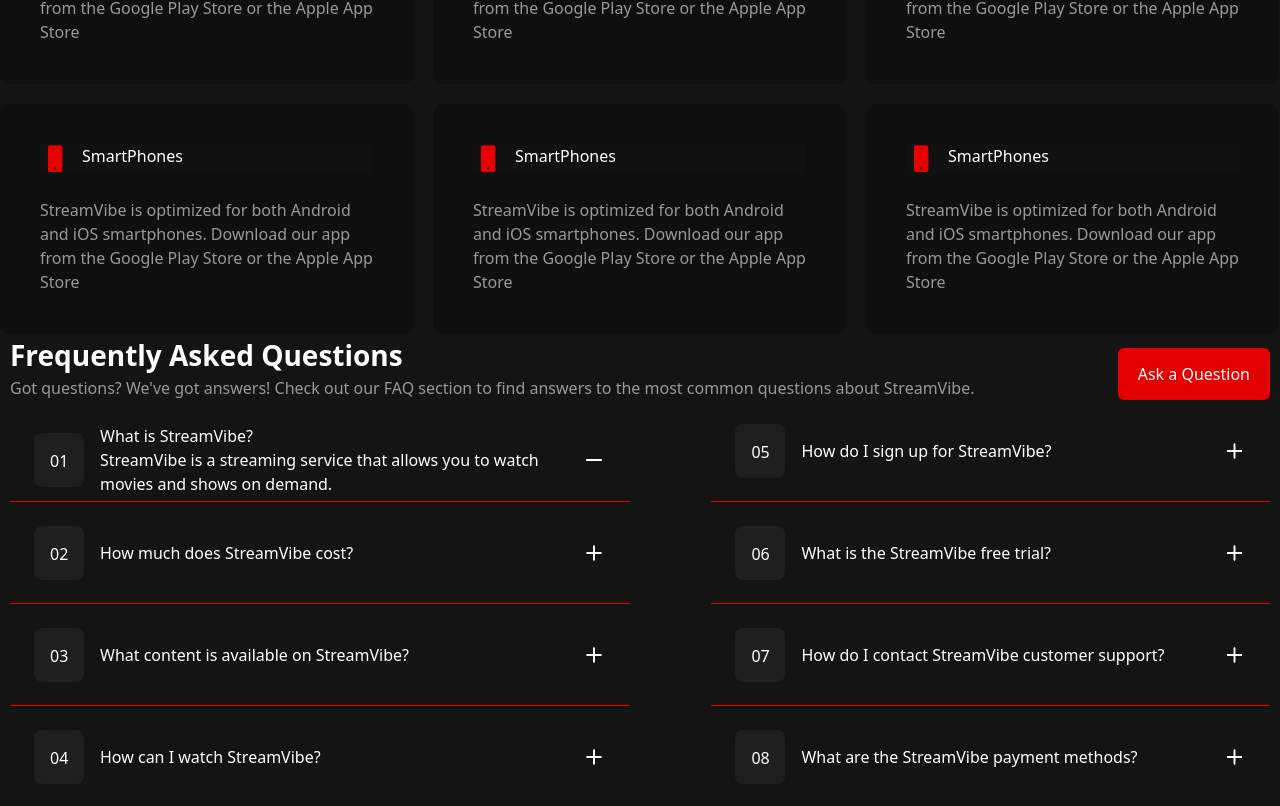
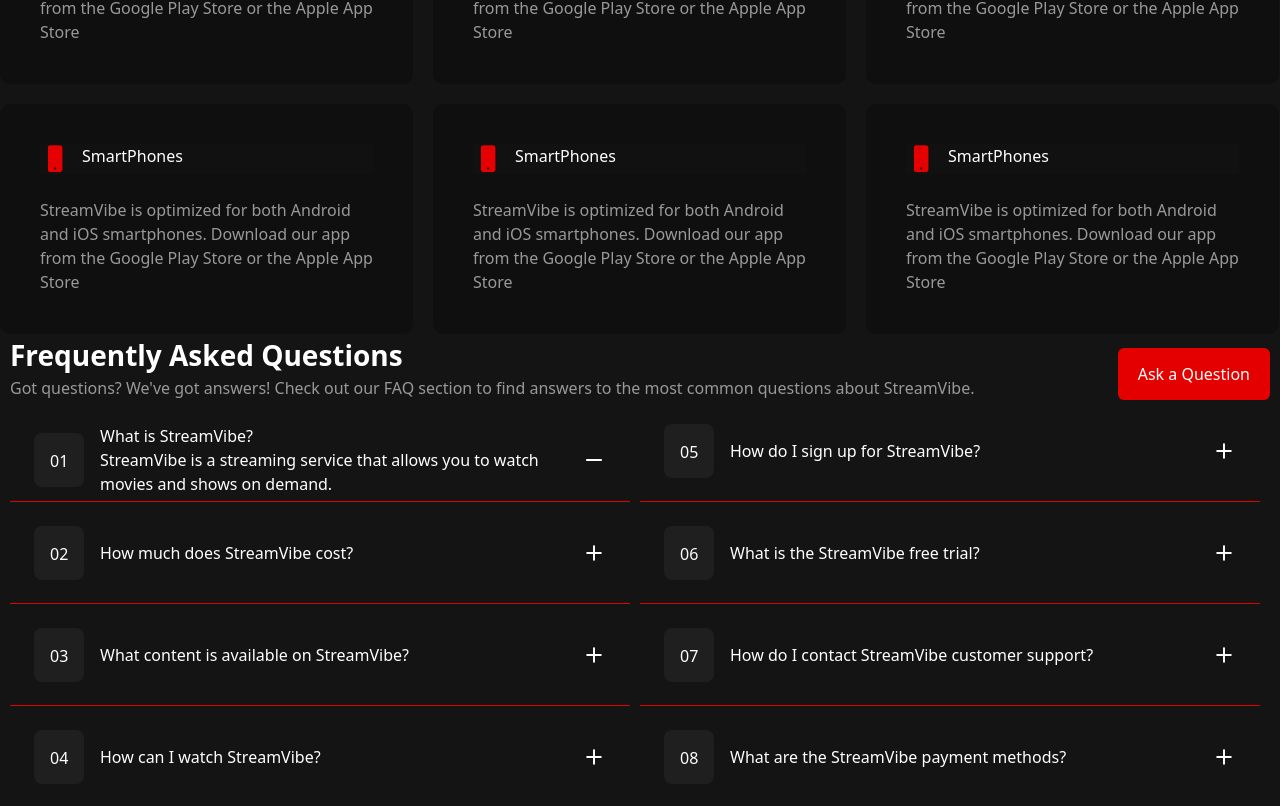
Before and after one commit to DataKvinikadze/Homework-1, a React (Vite) app: page / in a window 1280 px wide. Shown: the part 1420-2226 px from the top of the page. Built offline with nearby package versions, Linux system fonts and the light colour scheme.

Commit message:
bugfix/fix typo

```diff
--- a/src/Components/DeviceCard.jsx
+++ b/src/Components/DeviceCard.jsx
@@ -6,7 +6,7 @@
       <div className="max-w-[413px] w-full bg-[#0F0F0F] rounded-[10px] p-[40px]">
         <div className="flex gap-3 mb-[24px] bg-[#111111]">
           <div className="bg-[#111111]">
-            <img src={image} alt="Device Icon" description />
+            <img src={image} alt="Device Icon" />
           </div>
           <h3>{title}</h3>
         </div>
--- a/src/Components/Question.jsx
+++ b/src/Components/Question.jsx
@@ -18,10 +18,9 @@
           </div>
           {/* Bottom */}
           <div>
-            <ul className="flex flex-col max-h-[446px] h-full flex-wrap gap-x-[40px]">
+            <ul className="flex flex-col max-h-[470px] h-full flex-wrap justify-between">
               {Questions.content.map((question) => {
                 return (
-                  <>
                   <QuestionCard
                     key={question.id}
                     number={question.id}
@@ -29,7 +28,6 @@
                     title={question.title}
                     content={question.content}
                   />
-                  </>
                 );
               })}
             </ul>
--- a/src/Components/QuestionCard.jsx
+++ b/src/Components/QuestionCard.jsx
@@ -3,8 +3,8 @@
 const QuestionCard = ({ icon, title, content, number }) => {
   return (
     <>
-      <li className="border-b-[1px] max-w-[620px] h-[102px] w-ful border-[#E50000]">
-        <div className="p-[24px] flex l items-center gap-x-4">
+      <li className="border-b-[1px] max-w-[620px] h-[102px] w-full border-[#E50000]">
+        <div className="p-[24px] flex items-center gap-x-4">
           <div className="bg-[#1F1F1F] p-4 rounded-[8px] w-[50px] h-[54px]">{`0${number}`}</div>
           <div className="max-w-[466px] w-full">
             <h4>{title}</h4>
```
Lines whose indentation alone changed are shown as unchanged.
